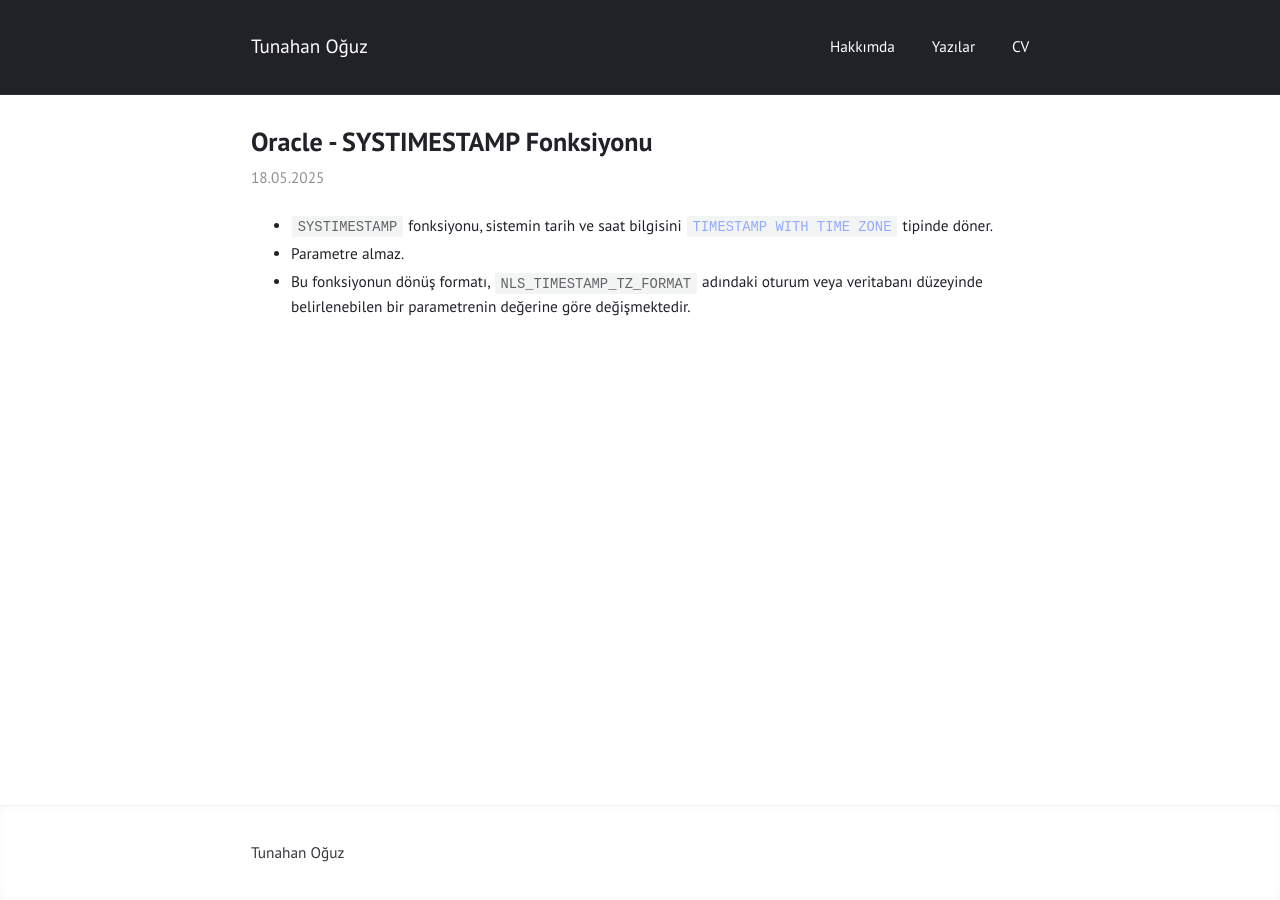
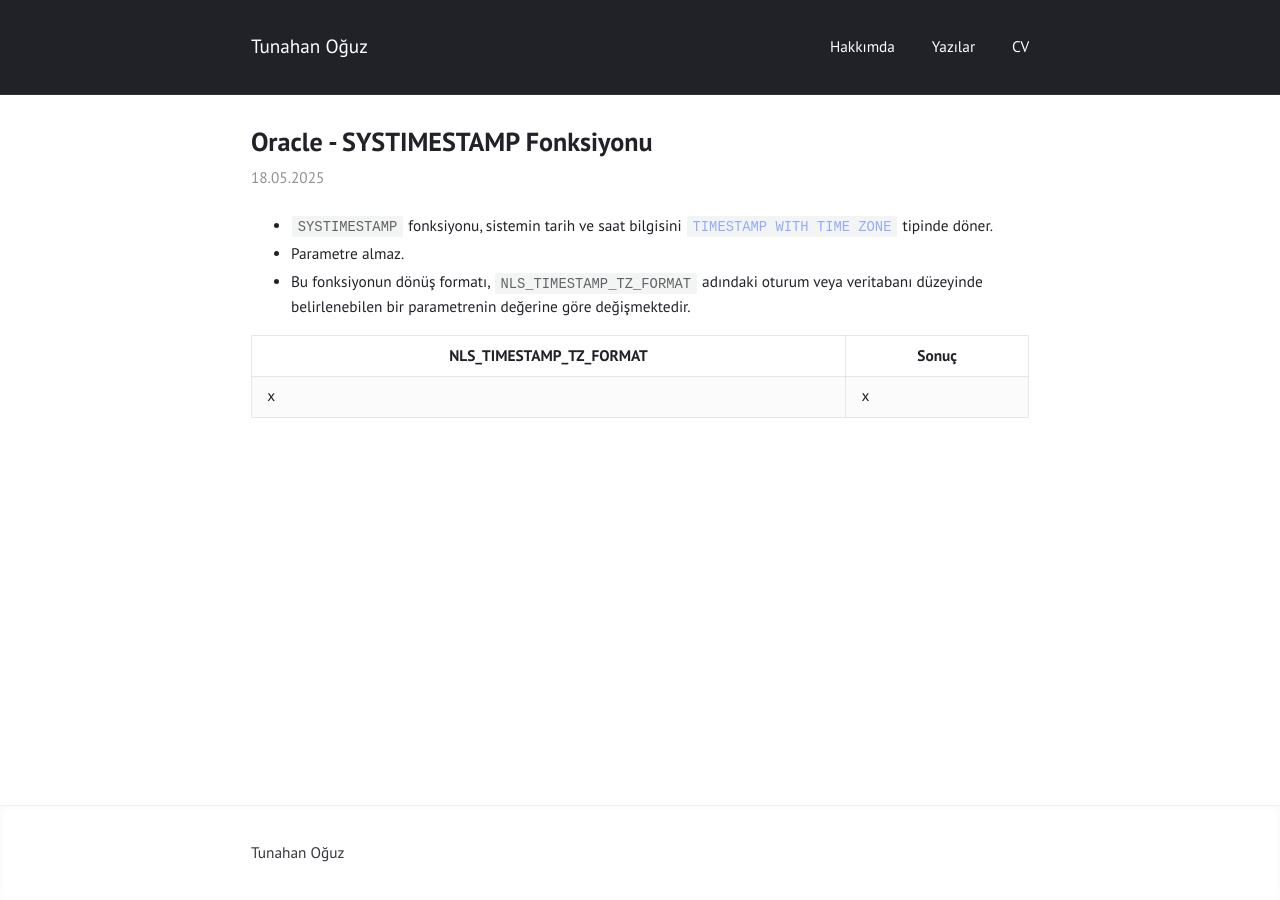
Before and after one commit to tunahanoguz/tunahanoguz.github.io, a Jekyll site: the page built from _posts/2025-05-18-oracle-SYSTIMESTAMP-fonksiyonu.md, in a window 1280 px wide. Built offline with Jekyll 4.4.1, drawn with Linux system fonts in a browser that asks for light colours.

Commit message:
Update 2025-05-18-oracle-SYSTIMESTAMP-fonksiyonu.md

```diff
--- a/_posts/2025-05-18-oracle-SYSTIMESTAMP-fonksiyonu.md
+++ b/_posts/2025-05-18-oracle-SYSTIMESTAMP-fonksiyonu.md
@@ -8,3 +8,7 @@ categories: oracle
 - `SYSTIMESTAMP` fonksiyonu, sistemin tarih ve saat bilgisini [`TIMESTAMP WITH TIME ZONE`]({% post_url 2025-05-18-oracle-SYSDATE-fonksiyonu %}) tipinde döner.
 - Parametre almaz.
 - Bu fonksiyonun dönüş formatı, `NLS_TIMESTAMP_TZ_FORMAT` adındaki oturum veya veritabanı düzeyinde belirlenebilen bir parametrenin değerine göre değişmektedir.
+
+| NLS_TIMESTAMP_TZ_FORMAT | Sonuç               |
+|-------------------------|---------------------|
+| x                       | x                   |
```
